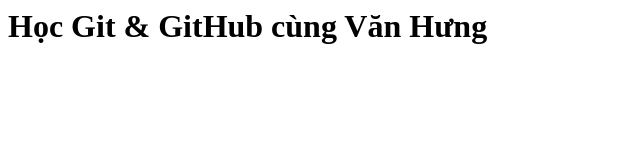
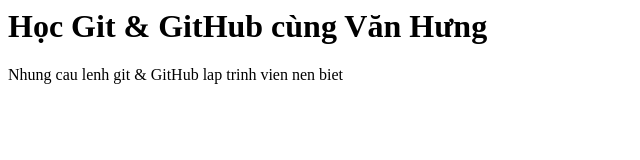
Before and after one commit to Vanhung3012/Github_Turorial, a plain HTML site: page index.html in a window 1280 px wide. Shown: the whole page, without its empty margins (0-640 px from the left). Drawn offline with Linux system fonts and the light colour scheme.

Commit message:
Da thay doi

```diff
--- a/index.html
+++ b/index.html
@@ -6,5 +6,6 @@
 </head>
 <body>
     <h1>Học Git & GitHub cùng Văn Hưng</h1>
+    <p>Nhung cau lenh git & GitHub lap trinh vien nen biet</p>
 </body>
 </html>
```
